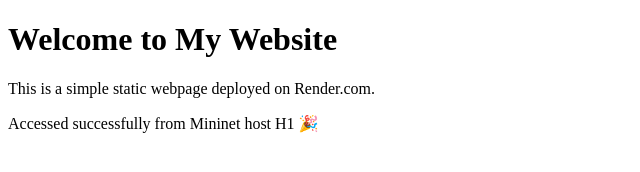
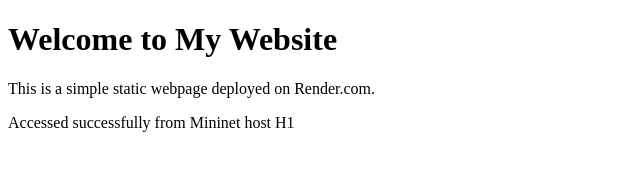
Before and after one commit to kalyanyadav2002/mininetcloud, a plain HTML site: page index.html in a window 1280 px wide. Shown: the full height of the page, 0-640 px from the left. Drawn offline with Linux system fonts and the light colour scheme.

Commit message:
Update index.html

```diff
--- a/index.html
+++ b/index.html
@@ -6,6 +6,6 @@
 <body>
     <h1>Welcome to My Website</h1>
     <p>This is a simple static webpage deployed on Render.com.</p>
-    <p>Accessed successfully from Mininet host H1 🎉</p>
+    <p>Accessed successfully from Mininet host H1 </p>
 </body>
 </html>
```
